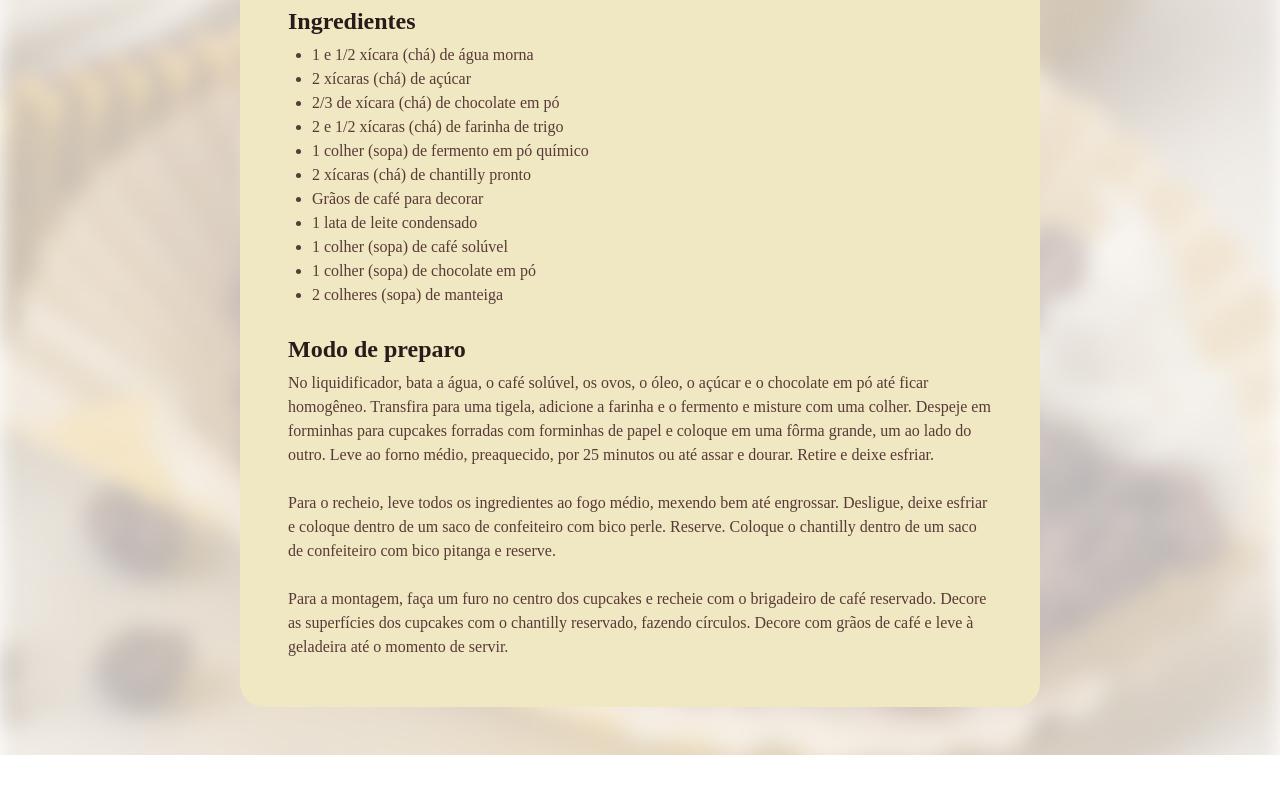
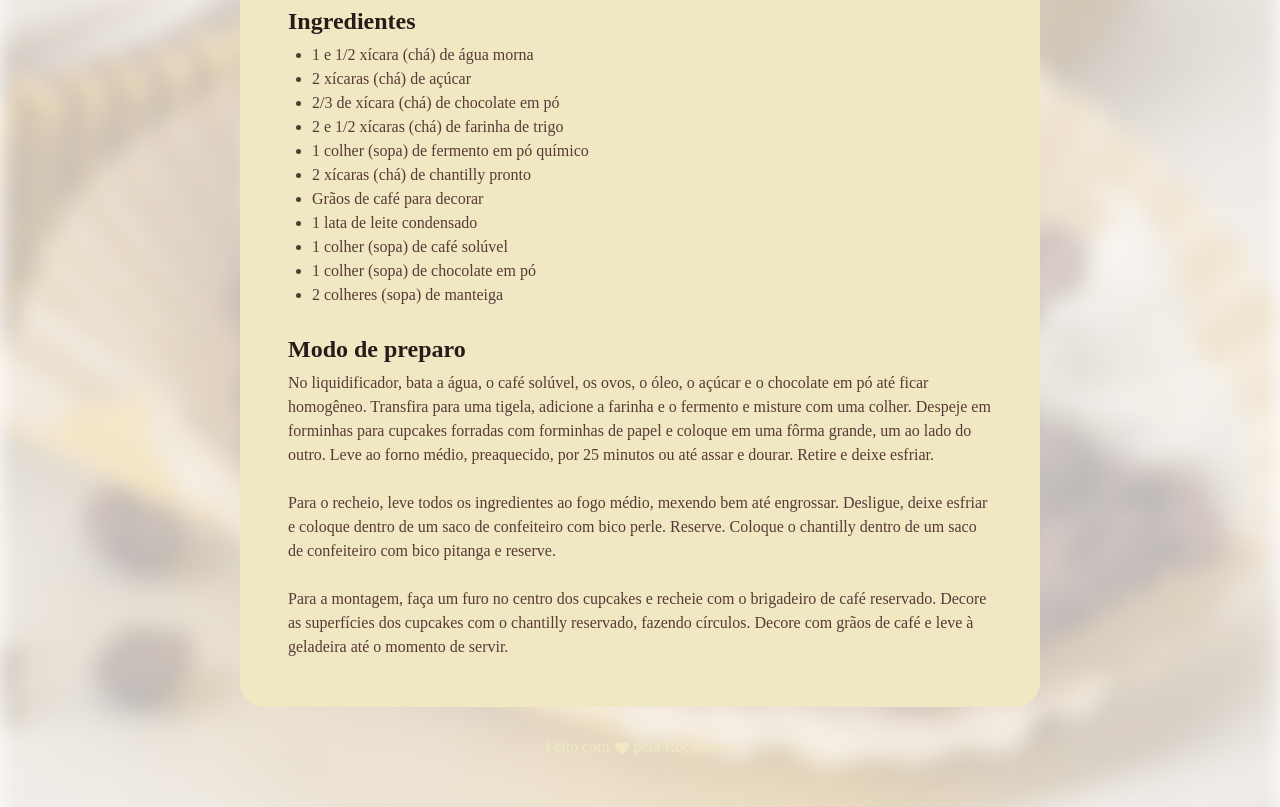
Before and after one commit to RicardoTavaresDias/PROJETO-PAGINA-DE-RECEITAS, a plain HTML site: page index.html in a window 1280 px wide. Shown: the part 744-1551 px from the top of the page. Before the commit the page ends 1499 px from the top, so only its background shows below. Drawn offline with Linux system fonts and the light colour scheme; a web font is replaced by a local one.

Commit message:
Adicionando o Footer (Rodape)

```diff
--- a/index.html
+++ b/index.html
@@ -74,5 +74,11 @@
     </main>
   </div>
 
+<footer>
+  Feito com
+  <img src="assets/ph_heart-fill.svg" alt="Coração no meio das palavras" />
+  pela Rocketseat
+</footer>
+
 </body>
 </html>
--- a/style.css
+++ b/style.css
@@ -13,6 +13,7 @@
 body {
   background-image: url(assets/bg.jpg);
   background-size: cover; /*vai cobrir a imagem todo o bady*/
+
 }
 
 #page {
@@ -21,7 +22,7 @@ body {
   padding: 24px;
   background-color: #F0E8C2;
   border-radius: 24px;
-  margin: 48px auto; /*48px em cima e em baixo e auto para laterais*/
+  margin: 48px auto 28px; /*48px em cima e em baixo e auto para laterais*/
 }
 
 img {
@@ -59,3 +60,14 @@ h1, h2 {
 ul {
   padding-left: 24px;
 }
+
+footer {
+  color: #F0E8C2;
+  text-align: center;
+  padding-bottom: 48px;
+}
+
+footer img {
+  /* esse atributo vai alinhar o coração no meio entre as palavras */
+  vertical-align: middle;
+}
```
Also changed, not shown: assets/ph_heart-fill.svg (added).
